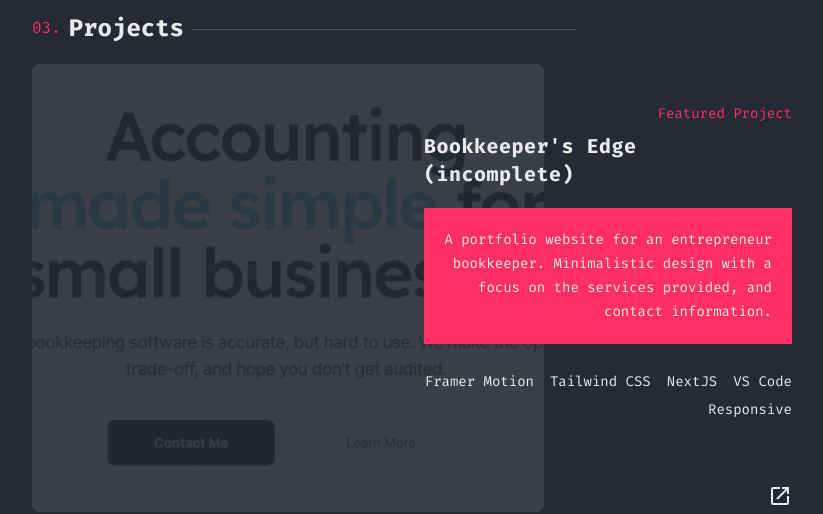
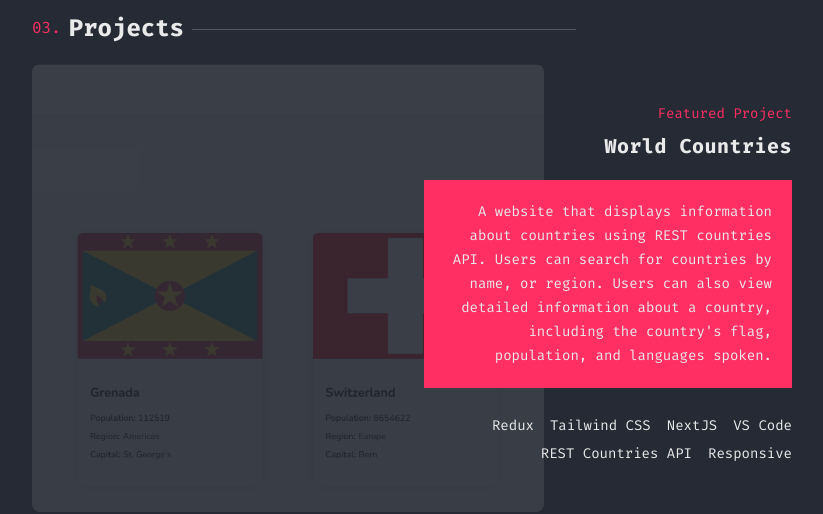
Before and after one commit to corb0140/portfolio, a Next.js app: page /pages/Home in a window 1280 px wide. Shown: the part 2380-2894 px from the top of the page, without its empty margins (224-1047 px from the left). Built offline with nearby package versions, Linux system fonts and the light colour scheme; some icons are missing.

Commit message:
updated projects

```diff
--- a/app/UI/Projects/projects.js
+++ b/app/UI/Projects/projects.js
@@ -1,5 +1,6 @@
 import { Icon } from "@iconify/react";
 import bookkeeper from "@/public/images/bookkeeper.png";
+import worldCountries from "@/public/images/world-countries.png";
 import picture from "@/public/images/picture.png";
 import dessert from "@/public/images/dessert.png";
 import bookkeeperLg from "@/public/images/bookkeeper-lg.png";
@@ -7,22 +8,23 @@ import pictureLg from "@/public/images/picture-lg.png";
 
 export const projects = [
   {
-    img: bookkeeper,
-    imgLg: bookkeeperLg,
+    img: worldCountries,
+    imgLg: worldCountries,
     featured: "Featured Project",
-    title: "Bookkeeper's Edge (incomplete)",
+    title: "World Countries",
     description:
-      "A portfolio website for an entrepreneur bookkeeper. Minimalistic design with a focus on the services provided, and contact information.",
+      "A website that displays information about countries using REST countries API. Users can search for countries by name, or region. Users can also view detailed information about a country, including the country's flag, population, and languages spoken.",
     technologies: [
       "VS Code",
       "NextJS",
       "Tailwind CSS",
-      "Framer Motion",
+      "Redux",
       "Responsive",
+      "REST Countries API",
     ],
     github: {
       icon: <Icon icon="mingcute:github-line" />,
-      link: "https://github.com/corb0140/bookkeepers-edge",
+      link: "https://github.com/corb0140/world-countries",
     },
     website: {
       icon: (
@@ -30,7 +32,7 @@ export const projects = [
           open_in_new
         </span>
       ),
-      link: "https://bookkeepers-edge.vercel.app/",
+      link: "https://world-countries-gamma.vercel.app/",
     },
   },
   {
```
Also changed, not shown: public/images/rock-paper-scissors.png (added), public/images/world-countries.png (added).
